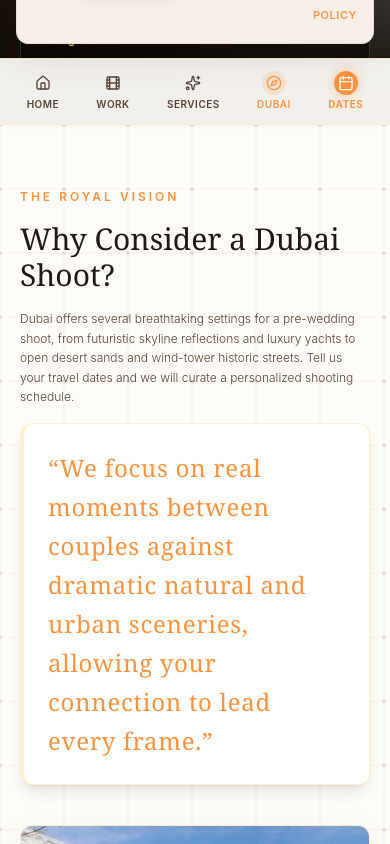
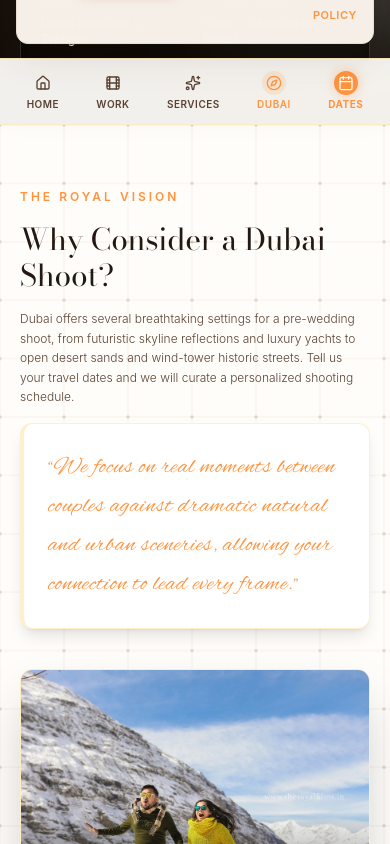
Before and after one commit to ritwikamit/TheRoyalFims, a Next.js app: page /dubai in a window 390 px wide. Shown: the part 720-1564 px from the top of the page. Built offline with nearby package versions, Linux system fonts and the light colour scheme.

Commit message:
fix: load cursive fonts via direct preconnect head links and apply Alex Brush & Allura luxury calligraphy stack

```diff
--- a/app/globals.css
+++ b/app/globals.css
@@ -1,5 +1,5 @@
+@import url('https://fonts.googleapis.com/css2?family=Alex+Brush&family=Allura&family=Bodoni+Moda:ital,opsz,wght@0,6..96,400..900;1,6..96,400..900&family=Cinzel:wght@400..900&family=Great+Vibes&family=Manrope:wght@300;400;500;600;700;800&family=Parisienne&family=Pinyon+Script&display=swap');
 @import "tailwindcss";
-@import url('https://fonts.googleapis.com/css2?family=Alex+Brush&family=Bodoni+Moda:ital,opsz,wght@0,6..96,400..900;1,6..96,400..900&family=Cinzel:wght@400..900&family=Great+Vibes&family=Manrope:wght@300;400;500;600;700;800&family=Pinyon+Script&display=swap');
 
 @theme {
   /* Brand Palette: https://colorhunt.co/palette/ff933effcb56ffe9a973a5ca */
@@ -53,10 +53,10 @@
 
   --font-headline: "Bodoni Moda", "Cinzel", Georgia, serif;
   --font-body: "Manrope", system-ui, -apple-system, sans-serif;
-  --font-cursive: "Great Vibes", "Pinyon Script", "Alex Brush", cursive, Georgia, serif;
-  --font-cursive-emblem: "Great Vibes", cursive, Georgia, serif;
-  --font-cursive-calligraphy: "Alex Brush", cursive, Georgia, serif;
-  --font-cursive-romantic: "Pinyon Script", cursive, Georgia, serif;
+  --font-cursive: "Alex Brush", "Allura", "Great Vibes", "Pinyon Script", "Parisienne", "Apple Chancery", "Brush Script MT", Georgia, serif;
+  --font-cursive-emblem: "Alex Brush", "Allura", "Great Vibes", Georgia, serif;
+  --font-cursive-calligraphy: "Alex Brush", "Allura", Georgia, serif;
+  --font-cursive-romantic: "Pinyon Script", "Parisienne", Georgia, serif;
 }
 
 @layer base {
@@ -98,24 +98,24 @@
   font-family: "Manrope", system-ui, -apple-system, sans-serif;
 }
 
-/* CURSIVE LUXURY FONTS MATCHING EMBLEM */
+/* CURSIVE LUXURY FONTS MATCHING EMBLEM (EXPLICIT FALLBACKS, NEVER COMIC SANS) */
 .font-cursive,
 .font-cursive-emblem {
-  font-family: "Great Vibes", "Pinyon Script", "Alex Brush", cursive, Georgia, serif !important;
+  font-family: "Alex Brush", "Allura", "Great Vibes", "Pinyon Script", "Parisienne", "Apple Chancery", "Brush Script MT", Georgia, serif !important;
+  font-weight: 400;
+  letter-spacing: 0.02em;
+}
+
+.font-cursive-calligraphy {
+  font-family: "Alex Brush", "Allura", "Great Vibes", "Apple Chancery", Georgia, serif !important;
   font-weight: 400;
   letter-spacing: 0.03em;
 }
 
-.font-cursive-calligraphy {
-  font-family: "Alex Brush", cursive, Georgia, serif !important;
+.font-cursive-romantic {
+  font-family: "Pinyon Script", "Parisienne", "Allura", Georgia, serif !important;
   font-weight: 400;
-  letter-spacing: 0.04em;
-}
-
-.font-cursive-romantic {
-  font-family: "Pinyon Script", cursive, Georgia, serif !important;
-  font-weight: 400;
-  letter-spacing: 0.04em;
+  letter-spacing: 0.03em;
 }
 
 /* Luxury Light Glassmorphism Utilities */
--- a/app/layout.tsx
+++ b/app/layout.tsx
@@ -28,6 +28,15 @@ export const metadata: Metadata = {
 export default function RootLayout({ children }: { children: React.ReactNode }) {
   return (
     <html lang="en" className="light" style={{ colorScheme: 'light' }} suppressHydrationWarning>
+      <head>
+        {/* Preconnect & High-Priority Direct Google Fonts Embed */}
+        <link rel="preconnect" href="https://fonts.googleapis.com" />
+        <link rel="preconnect" href="https://fonts.gstatic.com" crossOrigin="anonymous" />
+        <link
+          href="https://fonts.googleapis.com/css2?family=Alex+Brush&family=Allura&family=Bodoni+Moda:ital,opsz,wght@0,6..96,400..900;1,6..96,400..900&family=Cinzel:wght@400..900&family=Great+Vibes&family=Manrope:wght@300;400;500;600;700;800&family=Parisienne&family=Pinyon+Script&display=swap"
+          rel="stylesheet"
+        />
+      </head>
       <body
         className="bg-[#FFFDF9] text-[#241912] antialiased font-manrope selection:bg-[#FFE9A9] selection:text-[#FF933E] min-h-screen"
         suppressHydrationWarning
--- a/app/portfolio/page.tsx
+++ b/app/portfolio/page.tsx
@@ -221,7 +221,7 @@ export default function PortfolioPage() {
               </h1>
               <p
                 className="text-2xl sm:text-3xl text-[#FF933E] -mt-1"
-                style={{ fontFamily: "'Great Vibes', cursive" }}
+                style={{ fontFamily: "'Alex Brush', 'Allura', 'Great Vibes', 'Pinyon Script', 'Apple Chancery', Georgia, serif" }}
               >
                 &ldquo;A visual archive of family legacies and unscripted devotion.&rdquo;
               </p>
--- a/components/Footer.tsx
+++ b/components/Footer.tsx
@@ -58,7 +58,7 @@ export default function Footer({ onSelectTab, onOpenLegal }: FooterProps) {
                   <div className="flex flex-col">
                     <span
                       className="text-3xl sm:text-4xl text-[#FF933E] leading-none drop-shadow-sm"
-                      style={{ fontFamily: "'Great Vibes', cursive" }}
+                      style={{ fontFamily: "'Alex Brush', 'Allura', 'Great Vibes', 'Apple Chancery', Georgia, serif" }}
                     >
                       The Royal Films
                     </span>
@@ -201,7 +201,7 @@ export default function Footer({ onSelectTab, onOpenLegal }: FooterProps) {
                 &copy; {new Date().getFullYear()} The Royal Films Atelier. All rights reserved.
               </p>
               <span className="hidden sm:inline text-[#FFCB56]">•</span>
-              <span className="hidden sm:inline font-cursive text-sm text-[#FF933E]" style={{ fontFamily: "'Great Vibes', cursive" }}>
+              <span className="hidden sm:inline font-cursive text-sm text-[#FF933E]" style={{ fontFamily: "'Alex Brush', 'Allura', 'Great Vibes', 'Apple Chancery', Georgia, serif" }}>
                 Filmed with Devotion
               </span>
             </div>
--- a/components/RoyalLogo.tsx
+++ b/components/RoyalLogo.tsx
@@ -84,7 +84,7 @@ export default function RoyalLogo({
         <div className="flex flex-col items-center">
           <span
             className={`font-cursive-emblem ${dim.titleSize} leading-none text-[#FF933E] drop-shadow-[0_1px_2px_rgba(255,147,62,0.2)]`}
-            style={{ fontFamily: "'Great Vibes', cursive" }}
+            style={{ fontFamily: "'Alex Brush', 'Allura', 'Great Vibes', 'Apple Chancery', Georgia, serif" }}
           >
             The Royal Films
           </span>
@@ -107,7 +107,7 @@ export default function RoyalLogo({
       <div className="flex flex-col leading-tight">
         <span
           className={`font-cursive-emblem ${dim.titleSize} text-[#FF933E] leading-none drop-shadow-[0_1px_2px_rgba(255,147,62,0.15)]`}
-          style={{ fontFamily: "'Great Vibes', cursive" }}
+          style={{ fontFamily: "'Alex Brush', 'Allura', 'Great Vibes', 'Apple Chancery', Georgia, serif" }}
         >
           The Royal Films
         </span>
```
Also changed, not shown: components/HomeScreen.tsx (+8 -8 lines).
